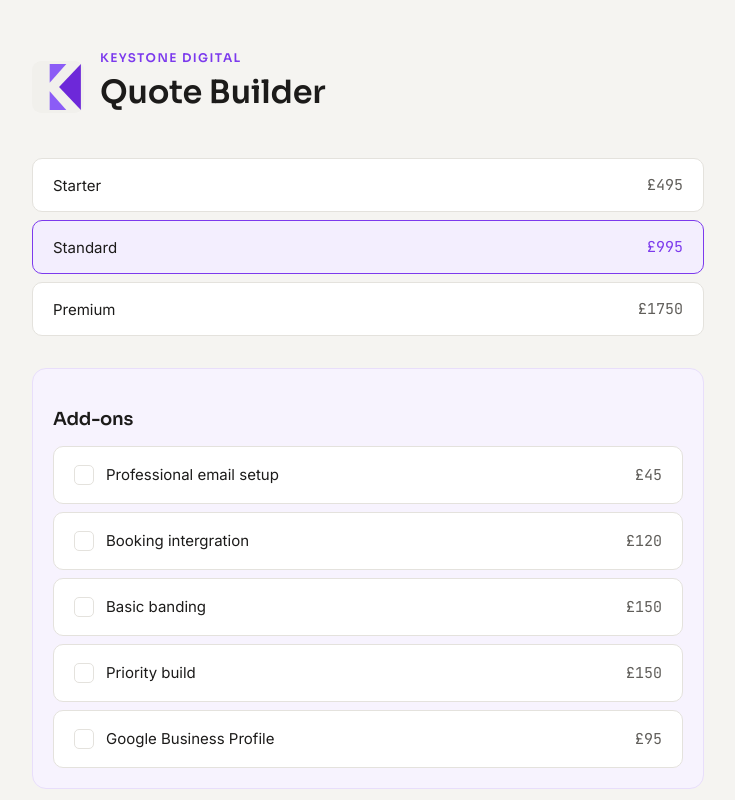
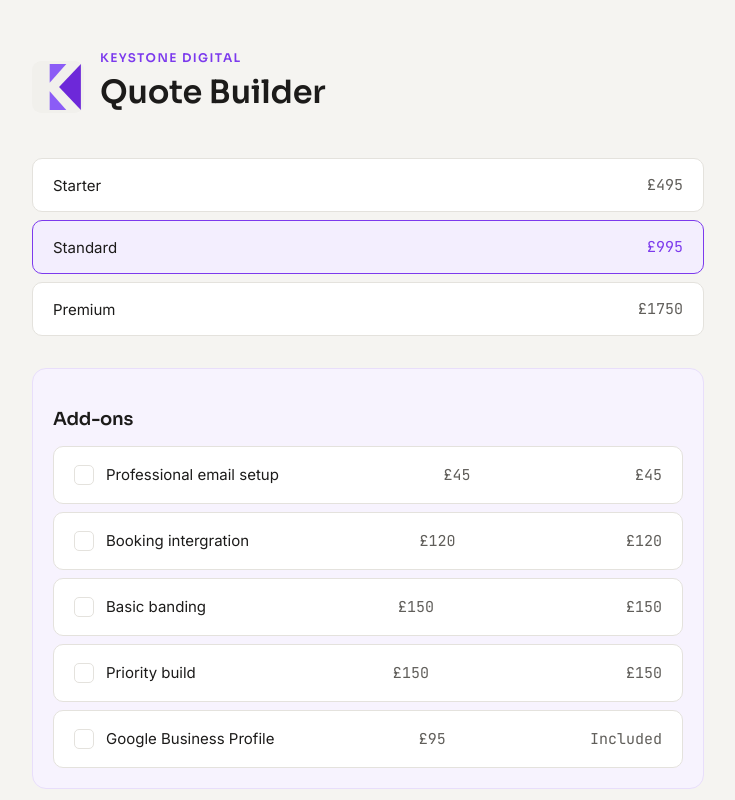
Before and after one commit to SteveJeffs/quote-builder, a React (Vite) app: page / in a window 1280 px wide. Shown: the top 800 px of the page, without its empty margins (272-1007 px from the left). Built offline with nearby package versions, Linux system fonts and the light colour scheme.

Commit message:
Show GBP as included in the add-ons list

```diff
--- a/src/App.jsx
+++ b/src/App.jsx
@@ -97,6 +97,7 @@
           addons={addons}
           selected={selectedAddons}
           onToggle={toggleAddons}
+          gbpIncluded={gbpIncluded}
         />
       </div>
 
--- a/src/components/AddonList.jsx
+++ b/src/components/AddonList.jsx
@@ -12,6 +12,11 @@
                             onChange={() => props.onToggle(addon.id)}
                         />
                         {addon.name}<span className="picker-price">£{addon.price}</span>
+                        <span className="picker-price">
+                            {addon.id === 'gbp' && props.gbpIncluded
+                                ? 'Included'
+                                : `£${addon.price}`}
+                        </span>
                     </label>
                 </li>
             ))}
```
